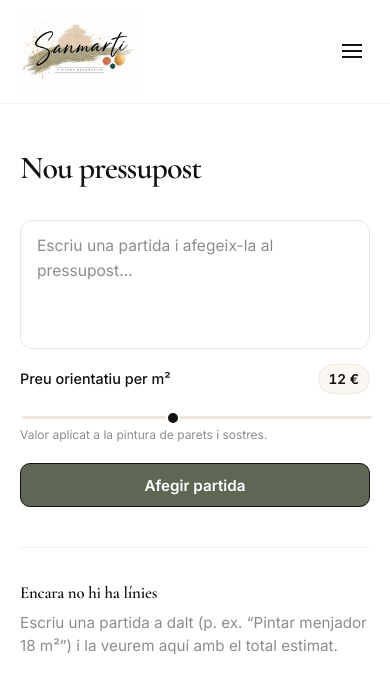
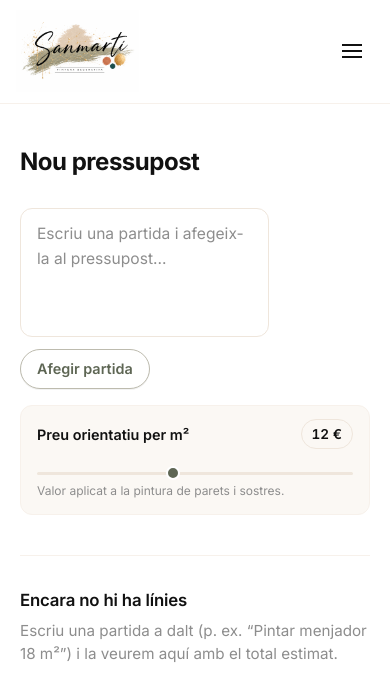
Before and after one commit to marcelavbc/ai-budget-agent, a Next.js app: page /budgets/nou in a window 390 px wide. Shown: the top 700 px of the page. Built offline with nearby package versions, Linux system fonts and the light colour scheme.

Commit message:
style: update typography and layout in Budget components; enhance CSS for improved spacing, responsiveness, and visual consistency across forms and lists

```diff
--- a/src/app/budgets/nou/page.module.css
+++ b/src/app/budgets/nou/page.module.css
@@ -16,14 +16,16 @@
 }
 
 .title {
-  font-size: 32px;
-  font-weight: 700;
-  letter-spacing: -0.03em;
+  font-family: var(--font-body);
+  font-size: 1.5rem;
+  font-weight: 650;
+  letter-spacing: -0.02em;
   color: var(--text);
   margin: 0 0 0.5rem;
 }
 
 .subtitle {
+  font-family: var(--font-body);
   font-size: 0.95rem;
   color: var(--text-muted);
   margin: 0;
--- a/src/components/BudgetAIInput.tsx
+++ b/src/components/BudgetAIInput.tsx
@@ -61,6 +61,8 @@ export function BudgetAIInput({
 
   return (
     <form className={styles.form} onSubmit={handleSubmit} noValidate>
+      <div className={showSlider ? styles.inputRow : styles.inputStack}>
+        <div className={styles.textareaColumn}>
           <textarea
             id="job-description"
             className={styles.textarea}
@@ -76,7 +78,11 @@ export function BudgetAIInput({
             rows={4}
           />
 
-      <div className={styles.actions}>
+          <button className={styles.submit} type="submit" disabled={loading}>
+            {loading ? "Afegint…" : submitLabel}
+          </button>
+        </div>
+
         {showSlider ? (
           <div className={styles.priceBlock}>
             <div className={styles.priceRow}>
@@ -103,10 +109,6 @@ export function BudgetAIInput({
             </p>
           </div>
         ) : null}
-
-        <button className={styles.submit} type="submit" disabled={loading}>
-          {loading ? "Afegint…" : submitLabel}
-        </button>
       </div>
 
       {displayError ? <p className={styles.formError}>{displayError}</p> : null}
--- a/src/components/BudgetForm.module.css
+++ b/src/components/BudgetForm.module.css
@@ -1,7 +1,25 @@
 .form {
   display: flex;
   flex-direction: column;
-  gap: 0.6rem;
+  gap: 0.75rem;
+}
+
+.inputRow {
+  display: grid;
+  grid-template-columns: minmax(0, 1fr) minmax(13rem, 17rem);
+  align-items: start;
+  gap: 1rem;
+}
+
+.inputStack,
+.textareaColumn {
+  display: flex;
+  flex-direction: column;
+}
+
+.textareaColumn {
+  gap: 0.75rem;
+  min-width: 0;
 }
 
 .textarea {
@@ -42,8 +60,9 @@
 
 .sliderLabel {
   font-size: 0.9rem;
-  font-weight: 500;
+  font-weight: 600;
   color: var(--text);
+  line-height: 1.35;
 }
 
 .sliderValue {
@@ -67,7 +86,7 @@
   border-radius: 999px;
   outline: none;
   cursor: pointer;
-  margin-bottom: 0.45rem;
+  margin: 0.35rem 0 0.55rem;
 }
 
 .slider:disabled {
@@ -81,7 +100,7 @@
   width: 14px;
   height: 14px;
   border-radius: 50%;
-  background: var(--text);
+  background: var(--accent);
   border: 2px solid var(--surface);
   cursor: pointer;
   transition: background 0.15s ease;
@@ -91,7 +110,7 @@
   width: 14px;
   height: 14px;
   border-radius: 50%;
-  background: var(--text);
+  background: var(--accent);
   border: 2px solid var(--surface);
   cursor: pointer;
   transition: background 0.15s ease;
@@ -116,23 +135,33 @@
 
 .submit {
   flex-shrink: 0;
-  align-self: flex-end;
+  align-self: flex-start;
   margin-top: 0;
-  padding: 0.7rem 1.2rem;
-  font-size: 0.95rem;
+  padding: 0.65rem 1rem;
+  font-size: 0.9rem;
   font-family: inherit;
   font-weight: 600;
-  color: var(--text-on-inverse);
-  background: var(--accent);
-  border: 1px solid var(--color-black);
-  border-radius: 10px;
+  color: var(--accent);
+  background: var(--surface);
+  border: 1px solid color-mix(in srgb, var(--accent) 34%, var(--border));
+  border-radius: 999px;
   cursor: pointer;
-  transition: transform 0.06s ease, background 0.2s ease, border-color 0.2s ease;
-  min-height: 2.5rem;
+  box-shadow: var(--shadow-soft);
+  transition:
+    transform 0.06s ease,
+    background 0.18s ease,
+    border-color 0.18s ease,
+    color 0.18s ease;
+  min-height: 2.35rem;
 }
 
 .submit:active {
   transform: translateY(1px);
+}
+
+.submit:focus-visible {
+  outline: 2px solid var(--focus-ring);
+  outline-offset: 2px;
 }
 
 .submit:disabled {
@@ -142,22 +171,19 @@
 
 @media (hover: hover) and (pointer: fine) {
   .submit:not(:disabled):hover {
-    background: var(--accent-hover);
+    background: color-mix(in srgb, var(--accent) 8%, var(--surface));
+    border-color: color-mix(in srgb, var(--accent) 52%, var(--border));
+    color: var(--accent-hover);
   }
 }
 
-.actions {
-  display: flex;
-  align-items: flex-end;
-  justify-content: flex-start;
-  gap: 1.25rem;
-  margin-top: 0.35rem;
-}
-
 .priceBlock {
-  flex: 1;
+  width: 100%;
   min-width: 0;
-  max-width: 22rem;
+  padding: 0.85rem 1rem;
+  background: var(--bg-subtle);
+  border: 1px solid var(--border-soft);
+  border-radius: 12px;
 }
 
 .priceRow {
@@ -175,9 +201,9 @@
 }
 
 @media (max-width: 640px) {
-  .actions {
+  .inputRow {
+    display: flex;
     flex-direction: column;
-    align-items: stretch;
   }
 
   .priceBlock {
@@ -186,8 +212,6 @@
   }
 
   .submit {
-    width: 100%;
     margin-top: 0;
-    align-self: stretch;
   }
 }
--- a/src/components/BudgetLinesList.module.css
+++ b/src/components/BudgetLinesList.module.css
@@ -15,6 +15,7 @@
 
 .emptyTitle {
   margin: 0 0 0.35rem;
+  font-family: var(--font-body);
   font-size: 1.05rem;
   font-weight: 600;
   letter-spacing: -0.01em;
```
Lines whose indentation alone changed are shown as unchanged.
